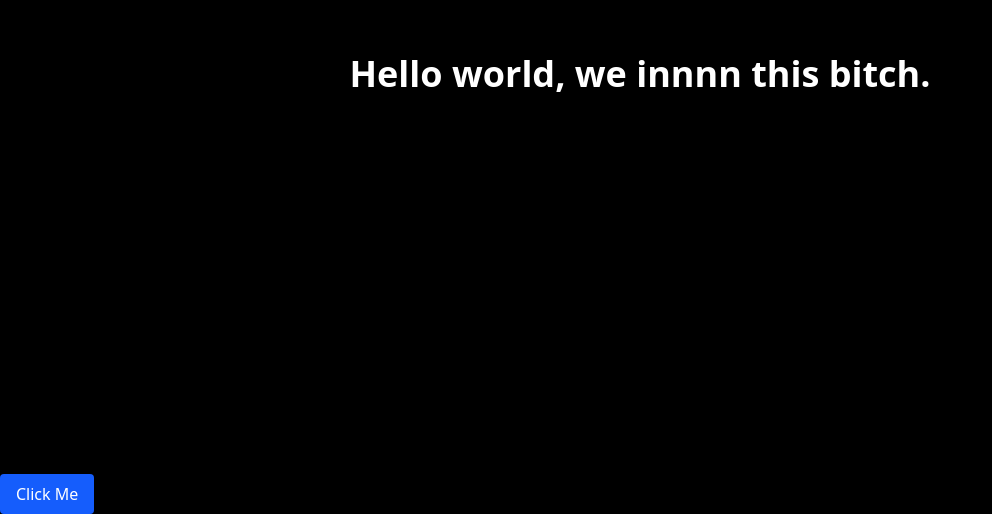
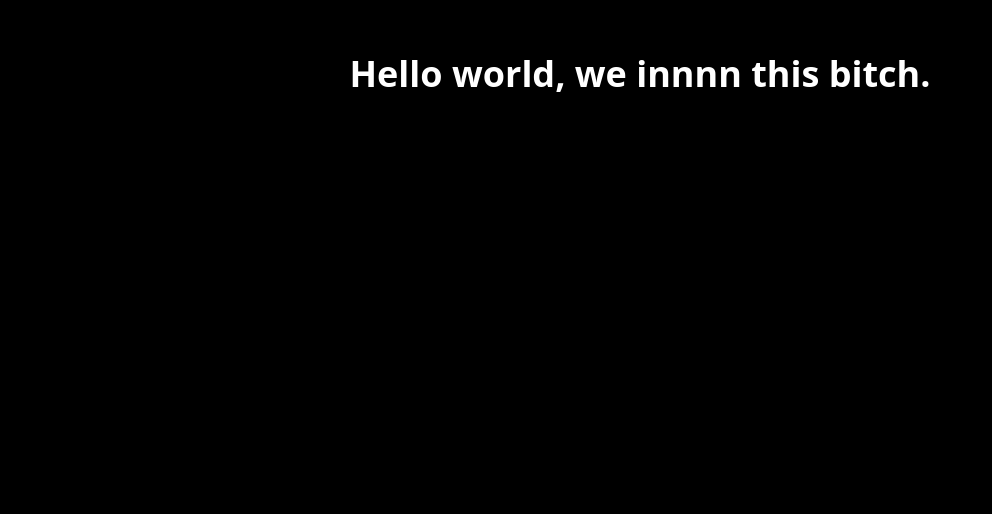
Before and after one commit to Alkemiist/pablo-next, a Next.js app: page / in a window 1280 px wide. Shown: the part 326-840 px from the top of the page, without its empty margins (0-992 px from the left). After the commit the page ends 800 px from the top, so only its background shows below. Built offline with nearby package versions, Linux system fonts and the light colour scheme.

Commit message:
fixed the button issue

```diff
--- a/app/components/ui/button/button.tsx
+++ b/app/components/ui/button/button.tsx
@@ -1,7 +1,11 @@
-export default function Button() {
+
+
+function Button() {
     return (
-      <button className="bg-blue-600 text-white px-4 py-2 rounded">
-        Click Me
-      </button>
+        <button className="bg-blue-600 text-white px-4 py-2 rounded w-[400px] h-[52px] border-2 border-white">
+            Click Me
+        </button>
     );
-  }
+}
+
+export default Button;
--- a/app/page.tsx
+++ b/app/page.tsx
@@ -2,9 +2,8 @@ import Button from "./components/ui/button/button";
 
 function Home() {
     return (
-        <div>
-            <h1 className="text-4xl font-bold flex justify-center items-center h-screen">Hello world, we innnn this bitch.</h1>
-            <Button />
+        <div className="flex flex-col items-center justify-center h-screen">
+            <h1 className="m-16 text-4xl font-bold">Hello world, we innnn this bitch.</h1>
         </div>
     )
 }
```
